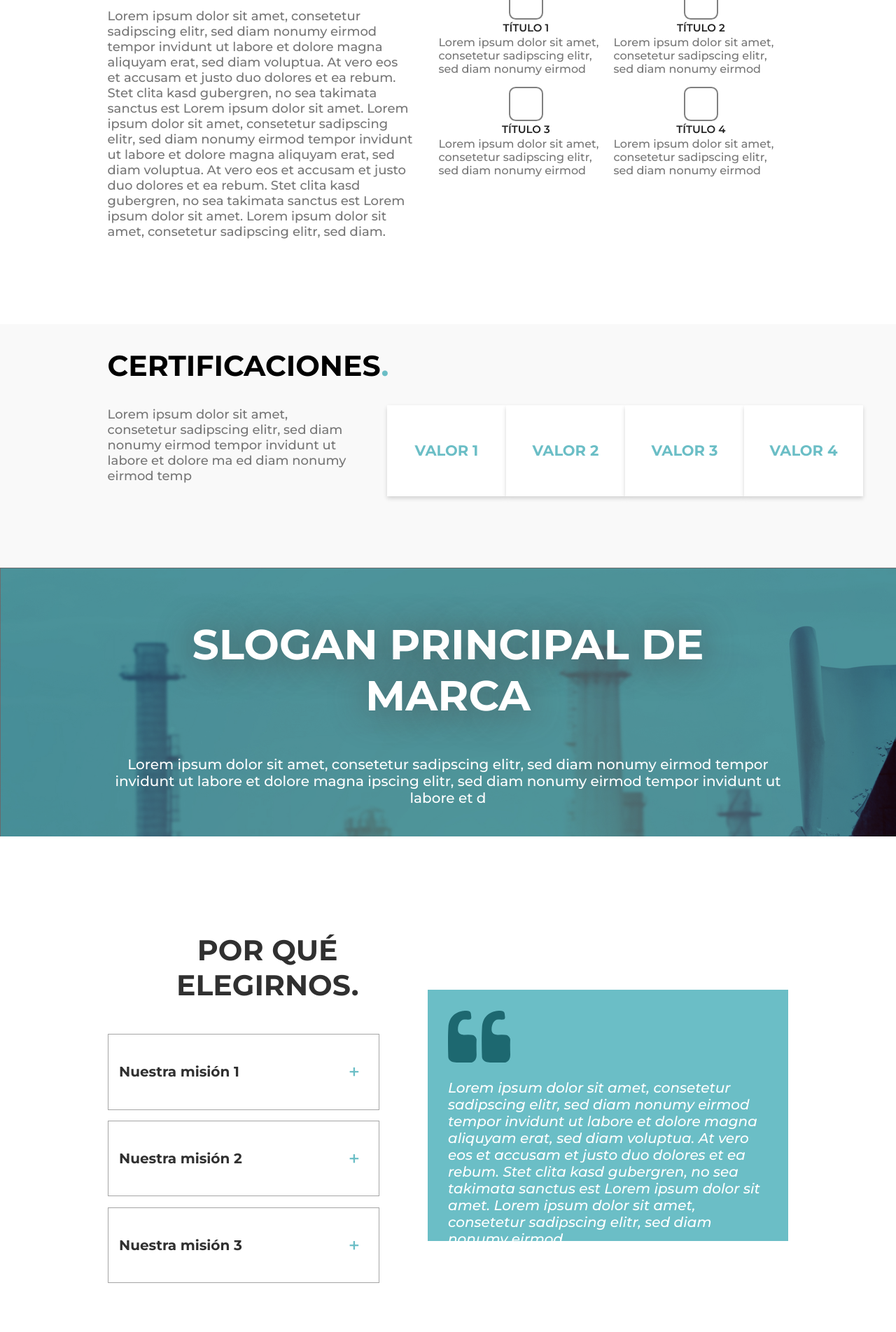
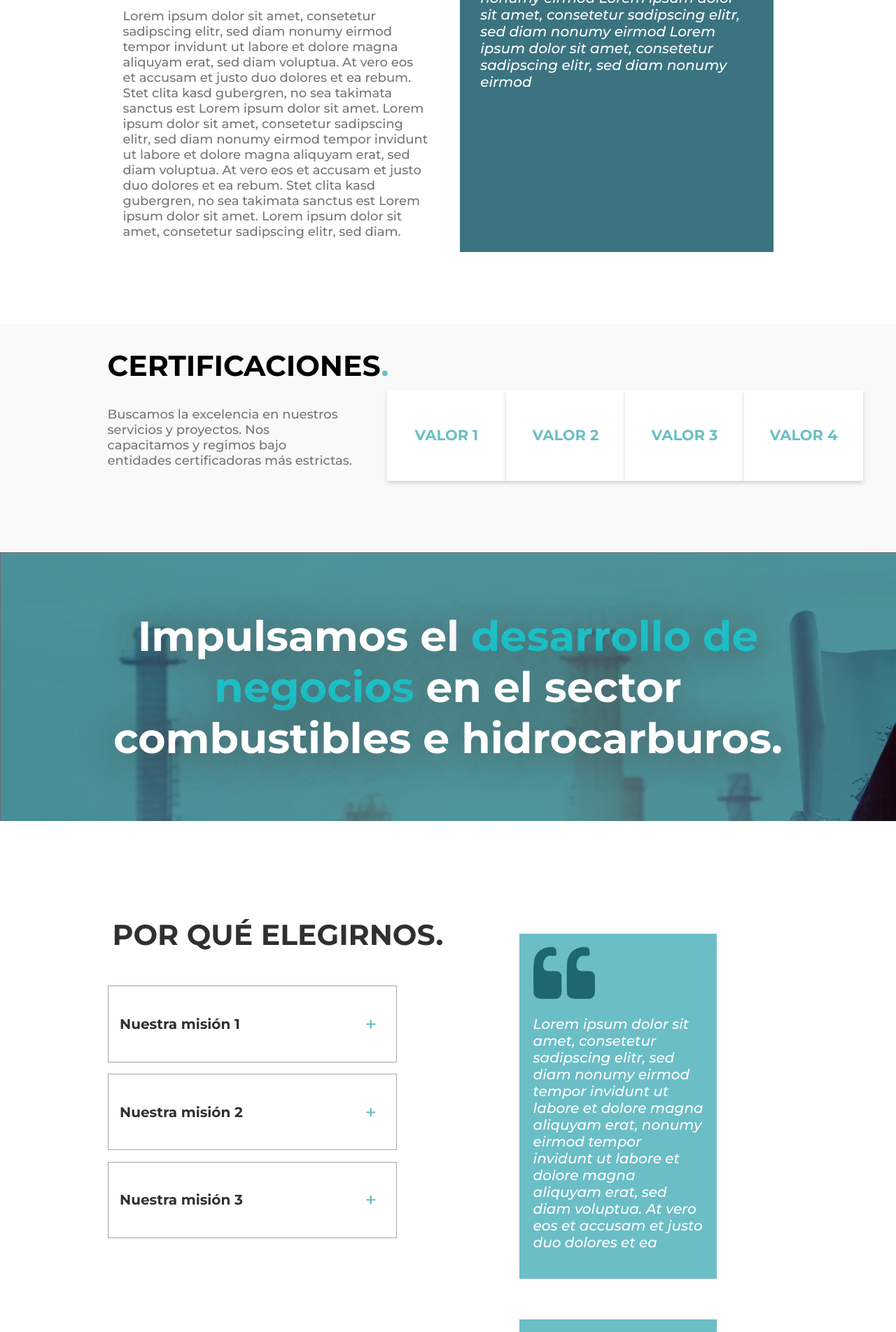
Before and after one commit to marquesin/proyectoossipa, a React (Create React App) app: page /nosotros in a window 1280 px wide. Shown: the part 860-2763 px from the top of the page at 70% size. Built offline with nearby package versions, Linux system fonts and the light colour scheme.

Commit message:
Modificaciones por pedido

```diff
--- a/src/Components/Contacto/Banner/Banner.css
+++ b/src/Components/Contacto/Banner/Banner.css
@@ -6,6 +6,7 @@
     display: flex;
     justify-content: center;
     align-items: center;
+    background-size: cover;
 }
 
 .titleContactanos {
@@ -23,6 +24,10 @@
 }
 
 @media screen and (max-width:1200px) {
+    .containerBannerContacte {
+        height: 70vw;
+    }
+
     .titleContactanos {
         font-size: 35px;
     }
--- a/src/Components/Footer/Footer.css
+++ b/src/Components/Footer/Footer.css
@@ -69,6 +69,14 @@ footer {
 .input-newsletter {
   display: flex;
   align-items: center;
+  display: none;
+}
+
+.footer-proximamente {
+  font-size: 25px;
+  color: #6BBEC6;
+  margin-top: 2%;
+  text-align: left;
 }
 
 .footer-column-1 input {
@@ -136,36 +144,42 @@ footer {
   border-top: 1px white solid;
   font-size: 12px;
 }
-  .footer-contact-responsive{
+
+.footer-contact-responsive {
   display: none;
 }
 
-@media screen and (max-width: 1200px ) {
-  .footer-contact{
+@media screen and (max-width: 1200px) {
+  .footer-contact {
     flex-direction: column;
     justify-content: center;
     align-items: center;
     display: none;
   }
-  .footer-contact-responsive{
+
+  .footer-contact-responsive {
     display: flex;
     padding-top: 5%;
+    background-color: #3E4547;
+    padding-bottom: 5%;
   }
-  .containerIconFooterContact{
+
+  .containerIconFooterContact {
     display: flex;
     flex-direction: column;
     align-items: center;
     justify-content: space-around;
     width: 40%;
   }
-  .containerInfoContact{
+
+  .containerInfoContact {
     width: 60%;
     display: flex;
     flex-direction: column;
     justify-content: flex-start;
     align-items: flex-start;
     font-size: 14px;
-    border-left: solid ;
+    border-left: solid;
     padding-left: 2%;
     color: #FFFFFF;
   }
@@ -175,33 +189,39 @@ footer {
     /* margin-left: 40%; */
   /* align-items: center; */
   /* } */
-  .text-block-contact{
+  .text-block-contact {
     border-right: none;
     border-left: 1px white solid;
     margin-left: 15px;
     padding-left: 15px;
   }
-  .footer-info{
+
+  .footer-info {
     flex-direction: column-reverse;
     justify-content: center;
     align-items: center;
   }
-  .footer-column-1{
+
+  .footer-column-1 {
     display: none;
   }
-  footer a{
+
+  /* footer a {
     display: none;
-  }
-  .footer-column-3{
+  } */
+
+  .footer-column-3 {
     align-items: center;
     margin: 0;
     width: 100%;
     margin-top: 5%;
   }
-  footer div.footer-column-3 p{
+
+  footer div.footer-column-3 p {
     width: 70%;
   }
-  .footer-column-2{
+
+  .footer-column-2 {
     margin: 0;
   }
 }
--- a/src/Components/Footer/Footer.js
+++ b/src/Components/Footer/Footer.js
@@ -15,7 +15,7 @@ export default function Footer() {
         <div className="footer-contact-single">
           <div className="text-block-contact">
             <h3>Márcanos</h3>
-            <h5>00 00 00 00 </h5>
+            <h5>+52 1 55 2909 9922 </h5>
           </div>
           <img src={phone} alt="" />
         </div>
@@ -29,7 +29,7 @@ export default function Footer() {
         <div className="footer-contact-single">
           <div className="text-block-contact">
             <h3>Visìtanos</h3>
-            <h5>Pedregal, CDMX </h5>
+            <h5>Cascada, Jardínes del<br/> Pedregal, CDMX</h5>
           </div>
           <img src={place} alt="" />
         </div>
@@ -44,15 +44,15 @@ export default function Footer() {
         <div className="containerInfoContact">
           <div>
             <h3>Márcanos</h3>
-            <h5>00 00 00 00 </h5>
+            <h5>+52 1 55 2909 9922</h5>
           </div>
           <div>
             <h3>Mándanos un mail</h3>
-            <h5>calidad@ossipa.com.mx </h5>
+            <h5>contacto@ossipa.com.mx </h5>
           </div>
           <div>
             <h3>Visìtanos</h3>
-            <h5>Pedregal, CDMX </h5>
+            <h5>Cascada,<br></br> Jardínes del Pedregal,<br /> CDMX</h5>
           </div>
         </div>
       </section>
@@ -61,14 +61,15 @@ export default function Footer() {
         <div className="footer-column-1">
           <h3>Newsletter</h3>
           <h4>
-            Lorem ipsum dolor sit amet, consetetur sadipscing elitr, sed diam
-            nonumy eirmod tempor invidunt ut labore et dolore magna
+          Mantente informado y al día de los temas más relevantes de la industria de energía, combustibles e hidrocarburos directo en tu correo.
           </h4>
+          <h6 className="footer-proximamente">PRÓXIMAMENTE</h6>
           <div className="input-newsletter">
             <input type="text" placeholder="Introduce tu correo" />
             <span>e </span>
           </div>
         </div>
+
         {/*-------------Fin Seccion de Newsletter --------------*/}
         {/*------------- Inicia Seccion informativa de links --------------*/}
         <div className="footer-column-2">
@@ -96,9 +97,15 @@ export default function Footer() {
             </ul>
           </div>
           <div className="footer-solutions-column">
-            <h3>Secciones</h3>
+            <h3>Compañía</h3>
             <ul className="footer-solutions">
               <li>
+                <a href="#">Nosotros</a>
+              </li>
+              <li>
+                <a href="#">Soluciones</a>
+              </li>
+              {/* <li>
                 <a href="#">Servicio 1</a>
               </li>
               <li>
@@ -106,13 +113,7 @@ export default function Footer() {
               </li>
               <li>
                 <a href="#">Servicio 1</a>
-              </li>
-              <li>
-                <a href="#">Servicio 1</a>
-              </li>
-              <li>
-                <a href="#">Servicio 1</a>
-              </li>
+              </li> */}
             </ul>
           </div>
         </div>
@@ -126,8 +127,7 @@ export default function Footer() {
             alt="ossipa-logo-white"
           />
           <p>
-            Lorem ipsum dolor sit amet, consetetur sadipscing elitr, sed diam
-            nonumy eirmod tempor invidunt ut labore et dolore magna
+          Generamos soluciones eficientes para los procesos y actividades de la cadena de suministro y logística de combustibles e hidrocarburos.
           </p>
           <div className="social-media-footer">
             <img src={fb} alt="facebook-icon" />
--- a/src/Components/Nosotros/Certificaciones/Certificaciones.js
+++ b/src/Components/Nosotros/Certificaciones/Certificaciones.js
@@ -9,9 +9,7 @@ export default function Certificaciones() {
           CERTIFICACIONES<span className="titleCertificacionesColor">.</span>
         </h1>
         <p className="pCertificaciones">
-          Lorem ipsum dolor sit amet, consetetur sadipscing elitr, sed diam
-          nonumy eirmod tempor invidunt ut labore et dolore ma ed diam nonumy
-          eirmod temp
+        Buscamos la excelencia en nuestros servicios y proyectos. Nos capacitamos y regimos bajo entidades certificadoras más estrictas.
         </p>
       </div>
       <div className="containerValoresCertificaciones">
--- a/src/Components/Nosotros/NuestraHistoria/NuestraHistoria.css
+++ b/src/Components/Nosotros/NuestraHistoria/NuestraHistoria.css
@@ -1,25 +1,30 @@
-.containerNuestraHistoria{
+.containerNuestraHistoria {
     display: flex;
     padding-left: 12%;
     padding-right: 12%;
     margin-top: 8%;
     margin-bottom: 8%;
+    justify-content: space-around;
 }
-.nuestraHistoriaIzquierda{
+
+.nuestraHistoriaIzquierda {
     width: 45%;
 }
-.titleNuestraHistoria{
-    font-size:41px ;
+
+.titleNuestraHistoria {
+    font-size: 41px;
     font-weight: 700;
     color: #2E2E2E;
     letter-spacing: 0;
     opacity: 1;
 
 }
-.titleNuestraHistoriaColor{
+
+.titleNuestraHistoriaColor {
     color: #6BBEC6;
 }
-.p1NuestraHistoria{
+
+.p1NuestraHistoria {
     font-size: 18px;
     font-weight: 700;
     color: #767676;
@@ -28,7 +33,7 @@
     opacity: 1;
 }
 
-.p2NuestraHistoria{
+.p2NuestraHistoria {
     font-size: 18px;
     font-weight: 500;
     color: #767676;
@@ -37,21 +42,36 @@
     text-align: left;
 }
 
-.nuestraHistoriaDerecha{
+.nuestraHistoriaDerechaComillas {
+    width: 40%;
+    background-color: #3B7381;
+    display: flex;
+    flex-direction: column;
+    align-items: flex-start;
+    padding: 3%;
+    margin-top: 8%;
+    /* height: 300px; */
+}
+
+.nuestraHistoriaDerecha {
     width: 55%;
     display: flex;
     flex-wrap: wrap;
     align-content: center;
     margin-top: 8%;
-    justify-content:flex-end;
+    justify-content: flex-end;
+    display: none;
 }
-.hilera1, .hilera2{
+
+.hilera1,
+.hilera2 {
     display: flex;
     flex-wrap: nowrap;
     justify-content: space-between;
 
 }
-.containerTilulos{
+
+.containerTilulos {
     width: 250px;
     display: flex;
     flex-direction: column;
@@ -60,13 +80,14 @@
 
 }
 
-.containerIcon{
+.containerIcon {
     width: 45px;
     height: 45px;
     border: solid gray 2px;
     border-radius: 20%;
 }
-.titulosNuestraHistoria{
+
+.titulosNuestraHistoria {
     font-size: 15px;
     text-align: right;
     color: #222222;
@@ -76,7 +97,8 @@
     margin-bottom: 2px;
     margin-top: 2px;
 }
-.parrafoNuestraHistoria{
+
+.parrafoNuestraHistoria {
     font-size: 16px;
     font-weight: 500;
     text-align: left;
@@ -86,9 +108,8 @@
     margin-top: 0;
 }
 
-@media screen  and (max-width: 1200px)
-{
-    .containerNuestraHistoria{
+@media screen and (max-width: 1200px) {
+    .containerNuestraHistoria {
         flex-direction: column;
         padding: 0;
         margin: 0;
@@ -96,34 +117,48 @@
         align-items: center;
         width: 100%;
     }
-    .nuestraHistoriaIzquierda{
+
+    .nuestraHistoriaIzquierda {
         width: 80%;
         display: flex;
         justify-content: center;
         align-items: center;
         flex-direction: column;
     }
-    .nuestraHistoriaDerecha{
+
+    .nuestraHistoriaDerecha {
         width: 80%;
         display: flex;
         justify-content: center;
         align-items: center;
+        display: none;
     }
-    .titleNuestraHistoria{
+
+    .nuestraHistoriaDerechaComillas {
+        width: 100%;
+        justify-content: center;
+        align-items: center;
+    }
+
+    .titleNuestraHistoria {
         font-size: 30px;
     }
-    .p1NuestraHistoria,.p2NuestraHistoria{
+
+    .p1NuestraHistoria,
+    .p2NuestraHistoria {
         font-size: 14px;
     }
 
-    .hilera1, .hilera2{
+    .hilera1,
+    .hilera2 {
         width: 100%;
         flex-direction: row;
         justify-content: center;
         align-items: center;
         flex-wrap: wrap;
     }
-    .hilera2{
+
+    .hilera2 {
         margin-bottom: 5vw;
     }
 
--- a/src/Components/Nosotros/NuestraHistoria/NuestraHistoria.js
+++ b/src/Components/Nosotros/NuestraHistoria/NuestraHistoria.js
@@ -25,6 +25,7 @@ export default function NuestraHistoria() {
           amet, consetetur sadipscing elitr, sed diam.
         </p>
       </div>
+      {/* Display none por cambios en el diseño ↓↓↓↓↓*/}
       <div className="nuestraHistoriaDerecha">
         <div className="hilera1">
           <div className="containerTilulos">
@@ -63,6 +64,13 @@ export default function NuestraHistoria() {
           </div>
         </div>
       </div>
+      {/* Display none por cambios en el diseño ↑↑↑↑↑*/}
+      <div className="nuestraHistoriaDerechaComillas">
+        <p className="pComilla"> Lorem ipsum dolor sit amet, consetetur sadipscing elitr, sed diam
+              nonumy eirmod  Lorem ipsum dolor sit amet, consetetur sadipscing elitr, sed diam
+              nonumy eirmod Lorem ipsum dolor sit amet, consetetur sadipscing elitr, sed diam
+              nonumy eirmod</p>
+      </div>
     </section>
   );
 }
--- a/src/Components/Nosotros/PorqueElegirnos/PorqueElegirnos.css
+++ b/src/Components/Nosotros/PorqueElegirnos/PorqueElegirnos.css
@@ -1,16 +1,17 @@
 @import url('https://fonts.googleapis.com/css2?family=Montserrat:ital,wght@1,500&display=swap');
-.containerPorqueElegirnos{
+
+.containerPorqueElegirnos {
     padding-left: 12%;
     padding-right: 12%;
     display: flex;
     margin-bottom: 8%;
 }
 
-.containerTitleyMisiones{
+.containerTitleyMisiones {
     width: 50%;
 }
 
-.titlePorqueElegirnos{
+.titlePorqueElegirnos {
     letter-spacing: 0px;
     opacity: 1;
     font-size: 41px;
@@ -19,17 +20,27 @@
     margin-bottom: 10%;
 }
 
-.containerTextComillas{
+.containerTexsComillas {
+    width: 50%;
+    display: flex;
+    justify-content: center;
+    align-items: center;
+    flex-direction: column;
+}
+
+.containerTextComillas {
     width: 50%;
     background-color: #6BBEC6;
     display: flex;
     flex-direction: column;
     align-items: flex-start;
-    padding: 3%;
+    padding: 4%;
     margin-top: 12%;
-    height: 300px;
+    /* height: 300px; */
+    height: auto;
 }
-.pComilla{
+
+.pComilla {
     font-style: italic;
     font-weight: 500;
     font-size: 20px;
@@ -39,8 +50,8 @@
     opacity: 1;
 }
 
-@media screen  and (max-width: 1200px){
-    .containerPorqueElegirnos{
+@media screen and (max-width: 1200px) {
+    .containerPorqueElegirnos {
         flex-direction: column;
         margin: 0;
         padding: 0;
@@ -48,26 +59,37 @@
         align-items: center;
         width: 100%;
     }
-    .containerTitleyMisiones{
+
+    .containerTitleyMisiones {
         width: 80%;
     }
-    .titlePorqueElegirnos{
+
+    .titlePorqueElegirnos {
         font-size: 26px;
     }
-    .containerTextComillas{
+
+    .containerTexsComillas {
+        width: 100%;
+    }
+
+    .containerTextComillas {
         width: 99%;
         justify-content: center;
         align-items: center;
         height: 100%;
         margin-bottom: 5vw;
     }
-    .containerComilla{
+
+    .containerComilla {
         display: flex;
         justify-content: flex-start;
+        width: 100%;
+        margin-left: 22%;
+    }
+
+    .pComilla {
         width: 70%;
-    }
-    .pComilla{
-        width: 70%;
+        text-align: center;
 
     }
 
--- a/src/Components/Nosotros/PorqueElegirnos/PorqueElegirnos.js
+++ b/src/Components/Nosotros/PorqueElegirnos/PorqueElegirnos.js
@@ -12,6 +12,22 @@ export default function PorqueElegirnos() {
         </h1>
         <Misiones />
       </div>
+      <div className="containerTexsComillas">
+      <div className="containerTextComillas">
+        <div className="containerComilla">
+          <img
+            src={Comilla}
+            alt="Imagen de una comilla"
+            className="imageComilla"
+          />
+        </div>
+        <p className="pComilla">
+          Lorem ipsum dolor sit amet, consetetur sadipscing elitr, sed diam
+          nonumy eirmod tempor invidunt ut labore et dolore magna aliquyam erat,
+          nonumy eirmod tempor invidunt ut labore et dolore magna aliquyam erat,
+          sed diam voluptua. At vero eos et accusam et justo duo dolores et ea
+        </p>
+      </div>
       <div className="containerTextComillas">
         <div className="containerComilla">
           <img
@@ -24,11 +40,8 @@ export default function PorqueElegirnos() {
           Lorem ipsum dolor sit amet, consetetur sadipscing elitr, sed diam
           nonumy eirmod tempor invidunt ut labore et dolore magna aliquyam erat,
           sed diam voluptua. At vero eos et accusam et justo duo dolores et ea
-          rebum. Stet clita kasd gubergren, no sea takimata sanctus est Lorem
-          ipsum dolor sit amet. Lorem ipsum dolor sit amet, consetetur
-          sadipscing elitr, sed diam nonumy eirmod.
         </p>
-      </div>
+      </div></div>
     </section>
   );
 }
--- a/src/Components/Nosotros/Slogan/Slogan.css
+++ b/src/Components/Nosotros/Slogan/Slogan.css
@@ -1,4 +1,4 @@
-.containerSlogan{
+.containerSlogan {
     background-image: url("./images/Slogan.png");
     width: 100%;
     height: 30vw;
@@ -9,12 +9,12 @@
     margin-bottom: 8%;
 }
 
-.containerTexSlogan{
+.containerTexSlogan {
     padding-left: 12%;
     padding-right: 12%;
 }
 
-.titleSlogan{
+.titleSlogan {
     font-size: 60px;
     font-weight: 700;
     letter-spacing: 0px;
@@ -23,22 +23,30 @@
     opacity: 1;
 }
 
-.pSlogan{
+.titleSloganColor {
+    color: #1EBEC5;
+}
+
+.pSlogan {
     letter-spacing: 0px;
     color: #FFFFFF;
     opacity: 1;
     font-size: 20px;
     font-weight: 500;
     text-align: center;
+    display: none;
 }
-@media screen  and (max-width: 1200px){
-.containerSlogan{
+
+@media screen and (max-width: 1200px) {
+    .containerSlogan {
         height: 500px;
     }
-    h1.titleSlogan{
+
+    h1.titleSlogan {
         font-size: 34px;
     }
-.pSlogan{
+
+    .pSlogan {
         font-size: 14px;
         margin-bottom: 2%;
     }
--- a/src/Components/Nosotros/Slogan/Slogan.js
+++ b/src/Components/Nosotros/Slogan/Slogan.js
@@ -5,7 +5,7 @@ export default function Slogan() {
   return (
     <section className="containerSlogan">
       <div className="containerTexSlogan">
-        <h1 className="titleSlogan">SLOGAN PRINCIPAL DE MARCA</h1>
+        <h1 className="titleSlogan">Impulsamos el <samp className="titleSloganColor">desarrollo de negocios</samp> en el sector combustibles e hidrocarburos.</h1>
         <p className="pSlogan">
           Lorem ipsum dolor sit amet, consetetur sadipscing elitr, sed diam
           nonumy eirmod tempor invidunt ut labore et dolore magna ipscing elitr,
```
Lines whose indentation alone changed are shown as unchanged.
